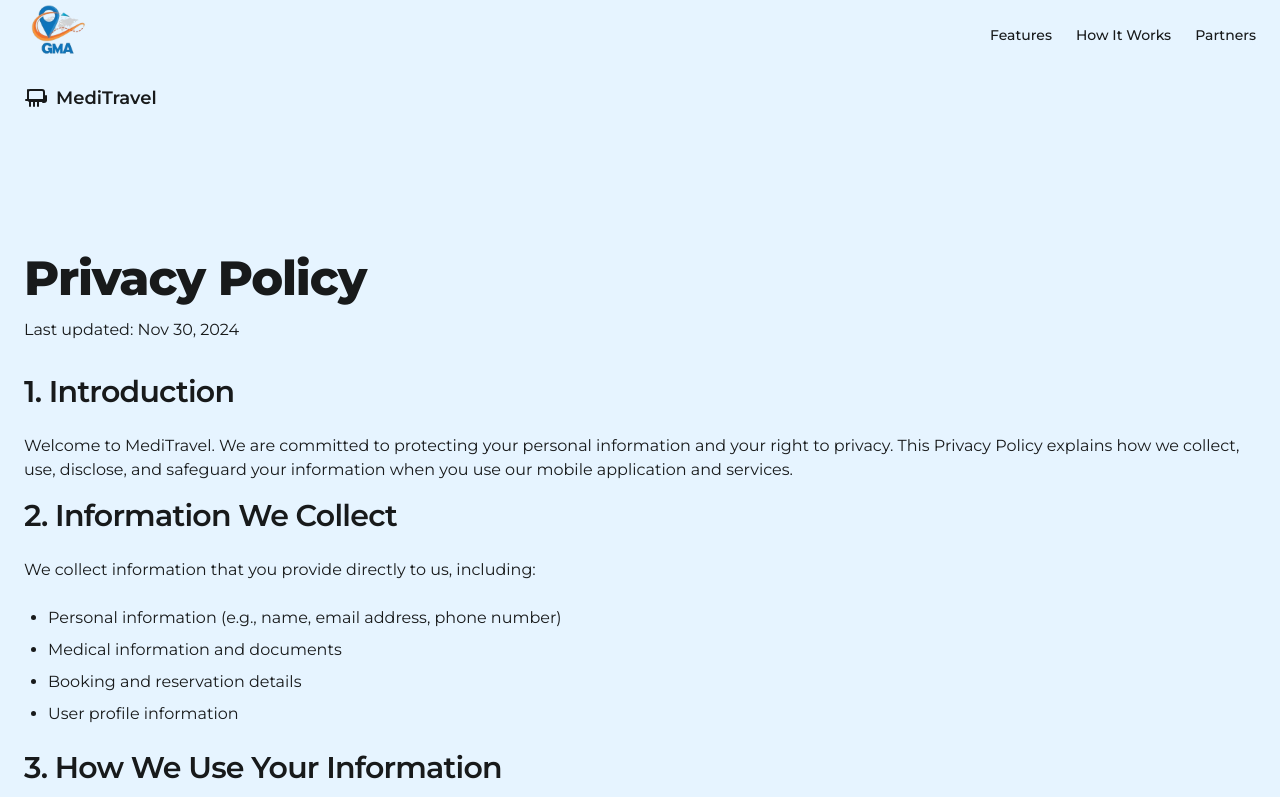
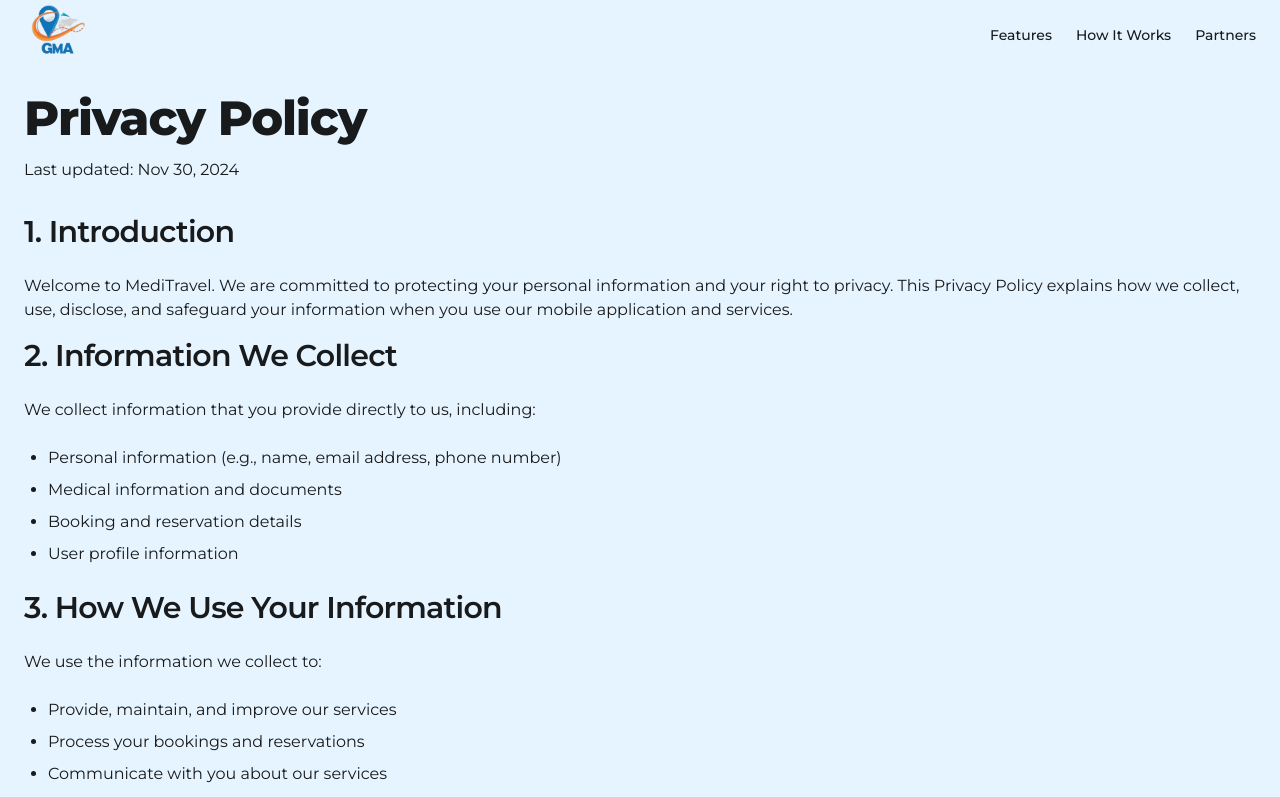
Before and after one commit to GlobalMedicalAdvisors/landing, a Next.js app: page /privacy-policy in a window 1280 px wide. Shown: the top 797 px of the page. Built offline with nearby package versions, Linux system fonts and the light colour scheme.

Commit message:
remove placeholder icon and adjust navbar

```diff
--- a/src/app/privacy-policy/page.tsx
+++ b/src/app/privacy-policy/page.tsx
@@ -2,14 +2,8 @@ import Link from "next/link";
 
 export default function PrivacyPolicy() {
   return (
-    <div className="flex flex-col min-h-screen">
-      <header className="px-4 lg:px-6 h-14 flex items-center">
-        <Link className="flex items-center justify-center" href="/">
-          <MobileClinicIcon className="h-6 w-6" />
-          <span className="ml-2 text-lg font-semibold">MediTravel</span>
-        </Link>
-      </header>
-      <main className="flex-1 py-12 md:py-24 lg:py-32">
+    <div>
+      <main className="flex-1 py-12 md:py-8 lg:py-6">
         <div className="container px-4 md:px-6">
           <h1>Privacy Policy</h1>
           <div className="prose dark:prose-invert max-w-none">
@@ -86,29 +80,3 @@ export default function PrivacyPolicy() {
     </div>
   );
 }
-
-function MobileClinicIcon(props: React.ComponentProps<"svg">) {
-  return (
-    <svg
-      {...props}
-      xmlns="http://www.w3.org/2000/svg"
-      width="24"
-      height="24"
-      viewBox="0 0 24 24"
-      fill="none"
-      stroke="currentColor"
-      strokeWidth="2"
-      strokeLinecap="round"
-      strokeLinejoin="round"
-    >
-      <path d="M22 10v4a2 2 0 0 1-2 2h-1" />
-      <path d="M4 4v9a2 2 0 0 0 2 2h12a2 2 0 0 0 2-2V6a2 2 0 0 0-2-2H6a2 2 0 0 0-2 2Z" />
-      <path d="M14 15v5" />
-      <path d="M10 15v5" />
-      <path d="M6 15v5" />
-      <path d="M2 14h20" />
-      <path d="M4 11V8" />
-      <path d="M20 11V8" />
-    </svg>
-  );
-}
```
